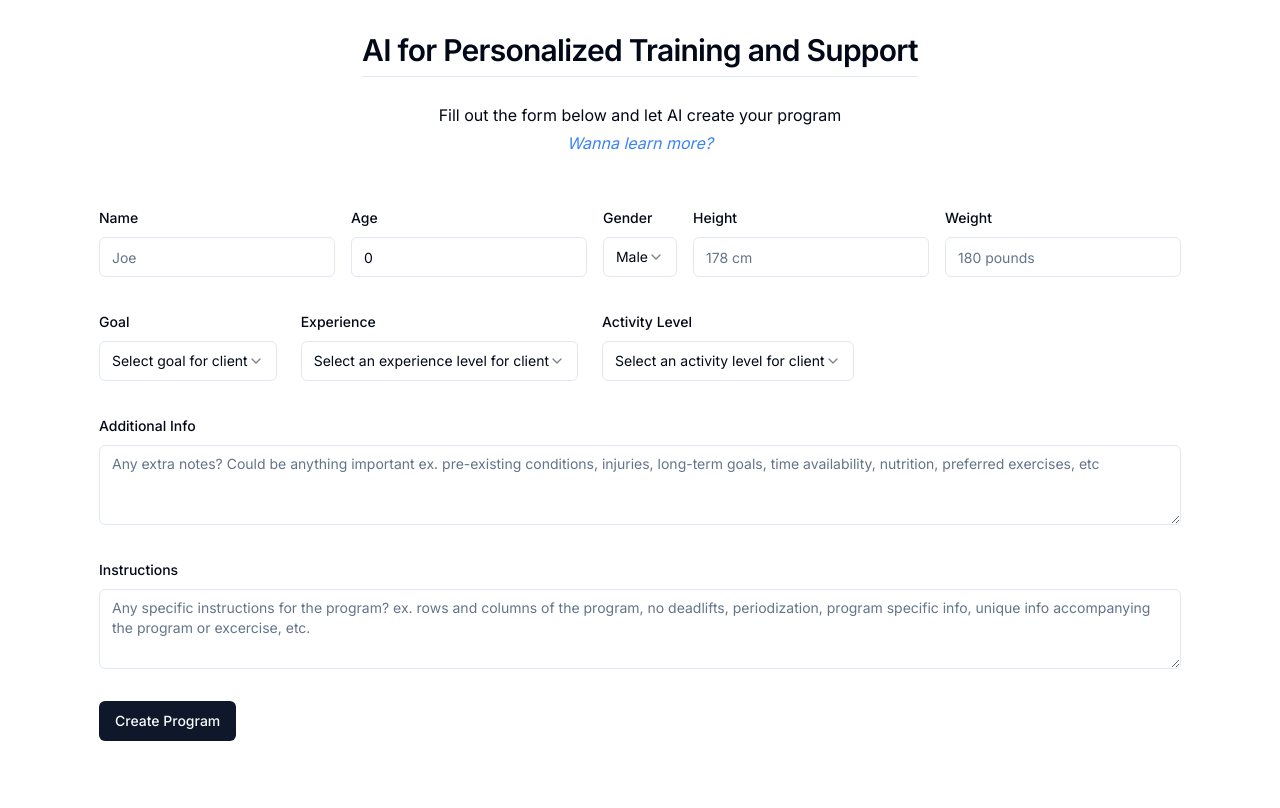
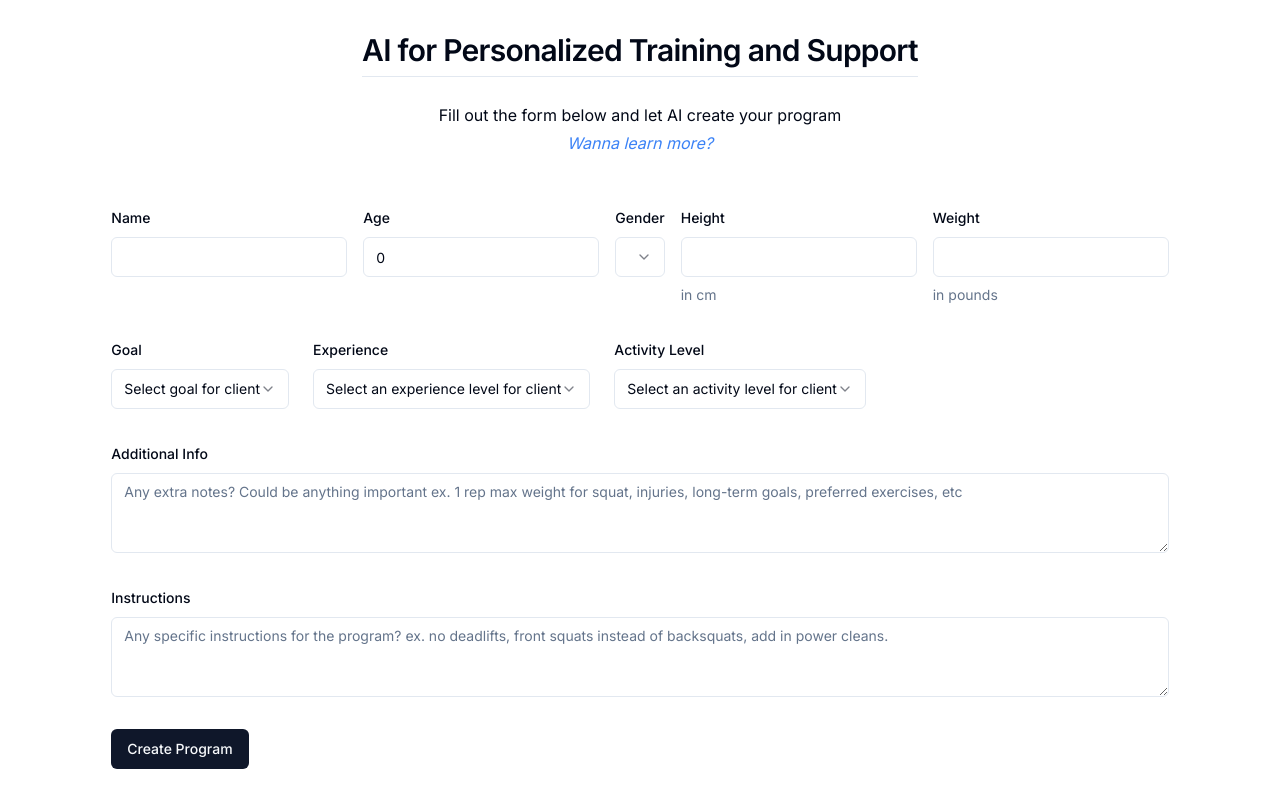
Before and after one commit to achen2089/practical-training, a Next.js app: page / in a window 1280 px wide. Shown: the top 808 px of the page. Built offline with nearby package versions, Linux system fonts and the light colour scheme.

Commit message:
clean up forms

```diff
--- a/components/ProfileForm.tsx
+++ b/components/ProfileForm.tsx
@@ -18,7 +18,7 @@ const formSchema = z.object({
     message: "client's name must be at least 2 characters.",
   }),
   age: z.string(),
-  gender: z.enum(["male", "female", "other"]),
+  gender: z.enum(["Male", "Female", "Other"]),
   height: z.string(),
   weight: z.string(),
   experience: z.string(),
--- a/components/ProfileFormFields.tsx
+++ b/components/ProfileFormFields.tsx
@@ -1,6 +1,7 @@
 import React from 'react';
 import {
   FormControl,
+  FormDescription,
   FormField,
   FormItem,
   FormLabel,
@@ -26,7 +27,7 @@ export const ProfileFormFields = ({ form } : {form : any}) => (
           <FormItem>
             <FormLabel>Name</FormLabel>
             <FormControl>
-              <Input placeholder="Joe" {...field} />
+              <Input {...field} />
             </FormControl>
             <FormMessage />
           </FormItem>
@@ -39,7 +40,7 @@ export const ProfileFormFields = ({ form } : {form : any}) => (
           <FormItem>
             <FormLabel>Age</FormLabel>
             <FormControl>
-              <Input type="number" placeholder="25" {...field} />
+              <Input type="number" {...field} />
             </FormControl>
             <FormMessage />
           </FormItem>
@@ -59,9 +60,9 @@ export const ProfileFormFields = ({ form } : {form : any}) => (
                   </SelectTrigger>
                 </FormControl>
                 <SelectContent>
-                  <SelectItem value="male">Male</SelectItem>
-                  <SelectItem value="female">Female</SelectItem>
-                  <SelectItem value="other">Other</SelectItem>
+                  <SelectItem value="Male">Male</SelectItem>
+                  <SelectItem value="Female">Female</SelectItem>
+                  <SelectItem value="Other">Other</SelectItem>
                 </SelectContent>
               </Select>
             </FormControl>
@@ -76,8 +77,9 @@ export const ProfileFormFields = ({ form } : {form : any}) => (
           <FormItem>
             <FormLabel>Height</FormLabel>
             <FormControl>
-              <Input type="number" placeholder="178 cm" {...field} />
+              <Input type="number"  {...field} />
             </FormControl>
+            <FormDescription>in cm</FormDescription>
             <FormMessage />
           </FormItem>
         )}
@@ -89,8 +91,9 @@ export const ProfileFormFields = ({ form } : {form : any}) => (
           <FormItem>
             <FormLabel>Weight</FormLabel>
             <FormControl>
-              <Input type="number" placeholder="180 pounds" {...field} />
+              <Input type="number"  {...field} />
             </FormControl>
+            <FormDescription>in pounds</FormDescription>
             <FormMessage />
           </FormItem>
         )}
@@ -110,12 +113,12 @@ export const ProfileFormFields = ({ form } : {form : any}) => (
                 </SelectTrigger>
               </FormControl>
               <SelectContent>
-                <SelectItem value="muscle-gain">Gain Muscle</SelectItem>
-                <SelectItem value="lose-weight">Lose Weight</SelectItem>
-                <SelectItem value="improve-endurance">Endurance</SelectItem>
-                <SelectItem value="general-health">General Health</SelectItem>
-                <SelectItem value="improve-athleticism">Improve Athleticism</SelectItem>
-                <SelectItem value="other">Other</SelectItem>
+                <SelectItem value="Muscle Gain">Gain Muscle</SelectItem>
+                <SelectItem value="Lose Weight">Lose Weight</SelectItem>
+                <SelectItem value="Improve Endurance">Endurance</SelectItem>
+                <SelectItem value="General Health">General Health</SelectItem>
+                <SelectItem value="Improve Athleticism">Improve Athleticism</SelectItem>
+                <SelectItem value="Other">Other</SelectItem>
               </SelectContent>
             </Select>
             <FormMessage />
@@ -135,9 +138,9 @@ export const ProfileFormFields = ({ form } : {form : any}) => (
                 </SelectTrigger>
               </FormControl>
               <SelectContent>
-                <SelectItem value="beginner">Beginner (0 - 1 years)</SelectItem>
-                <SelectItem value="intermediate">Intermediate (1 - 3 years)</SelectItem>
-                <SelectItem value="advanced">Advanced (3+ years)</SelectItem>
+                <SelectItem value="Beginner">Beginner (0 - 1 years)</SelectItem>
+                <SelectItem value="Intermediate">Intermediate (1 - 3 years)</SelectItem>
+                <SelectItem value="Advanced">Advanced (3+ years)</SelectItem>
               </SelectContent>
             </Select>
             <FormMessage />
@@ -157,9 +160,9 @@ export const ProfileFormFields = ({ form } : {form : any}) => (
                 </SelectTrigger>
               </FormControl>
               <SelectContent>
-                <SelectItem value="sedentary">Sedentary</SelectItem>
-                <SelectItem value="lightly active">Lightly Active</SelectItem>
-                <SelectItem value="very active">Very Active</SelectItem>
+                <SelectItem value="Sedentary">Sedentary</SelectItem>
+                <SelectItem value="Lightly Active">Lightly Active</SelectItem>
+                <SelectItem value="Very Active">Very Active</SelectItem>
               </SelectContent>
             </Select>
             <FormMessage />
@@ -174,7 +177,7 @@ export const ProfileFormFields = ({ form } : {form : any}) => (
         <FormItem>
           <FormLabel>Additional Info</FormLabel>
           <FormControl>
-            <Textarea placeholder="Any extra notes? Could be anything important ex. pre-existing conditions, injuries, long-term goals, time availability, nutrition, preferred exercises, etc" {...field} />
+            <Textarea placeholder="Any extra notes? Could be anything important ex. 1 rep max weight for squat, injuries, long-term goals, preferred exercises, etc" {...field} />
           </FormControl>
           <FormMessage />
         </FormItem>
@@ -187,7 +190,7 @@ export const ProfileFormFields = ({ form } : {form : any}) => (
         <FormItem>
           <FormLabel>Instructions</FormLabel>
           <FormControl>
-            <Textarea placeholder="Any specific instructions for the program? ex. rows and columns of the program, no deadlifts, periodization, program specific info, unique info accompanying the program or excercise, etc." {...field} />
+            <Textarea placeholder="Any specific instructions for the program? ex. no deadlifts, front squats instead of backsquats, add in power cleans." {...field} />
           </FormControl>
           <FormMessage />
         </FormItem>
```
